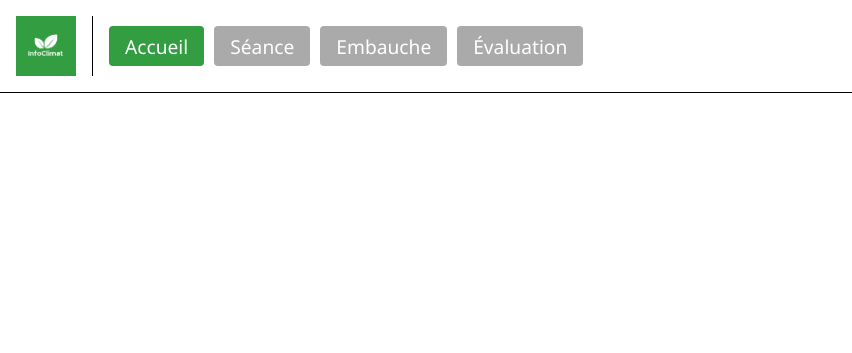
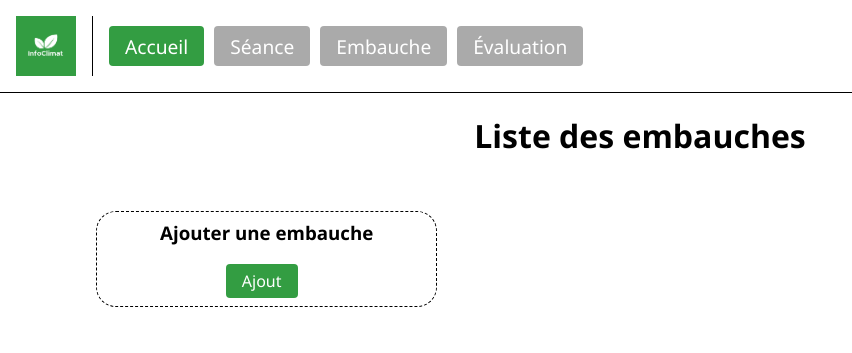
Before and after one commit to Spaceiii/SAE_1.04_CRUD, a Flask app: page /embauche/show in a window 1280 px wide. Shown: the top 353 px of the page, without its empty margins (0-852 px from the left). Run offline with Flask 3, Linux system fonts and the light colour scheme; data that the repository does not hold is empty; some libraries are stand-ins or nearby versions.

Commit message:
show_embauche + app.py

```diff
--- a/app.py
+++ b/app.py
@@ -81,8 +81,13 @@ def edit_seance():
 def show_embauche():
     cursor = get_db().cursor()
     sql = '''
-    SELECT *
-    FROM embauche;
+    SELECT Embauche.*, Profession.code_profession, Animateur.id_animateur
+    FROM Embauche
+    JOIN Profession
+    ON Embauche.code_profession = Profession.code_profession
+    JOIN Animateur
+    ON Embauche.id_animateur = Animateur.id_animateur
+    ;
     '''
     cursor.execute(sql)
     embauches = cursor.fetchall()
--- a/templates/embauche/show_embauche.html
+++ b/templates/embauche/show_embauche.html
@@ -5,7 +5,27 @@
 {% endblock %}
 
 {% block body %}
-    {% for embauche in embauches %}
-    	<div>{{ embauche }}</div>
-    {% endfor %}
+    <main>
+        <h1>Liste des embauches</h1>
+        <div class="list-seance">
+            {% for embauche in embauches %}
+                <div class="seance-card">
+                    <h3>Embauche n°{{ embauche.id_embauche }}</h3>
+                    <hr>
+                    <p>Salaire: {{ embauche.salaire }}€</p>
+                    <p>Date : {{ embauche.date_embauche }}</p>
+                    <hr>
+                    <div class="list-btn">
+                      <a href="/embauche/edit?id={{ embauche.id_embauche }}" class="seance-edit">Editer</a>
+                        <a href="/" class="seance-delete">Supprimer</a>
+                    </div>
+                </div>
+            {% endfor %}
+            <div class="seance-card card-add">
+               <h3>Ajouter une embauche</h3>
+                <a href="/">Ajout</a>
+            </div>
+        </div>
+    </main>
+
 {% endblock %}
```
